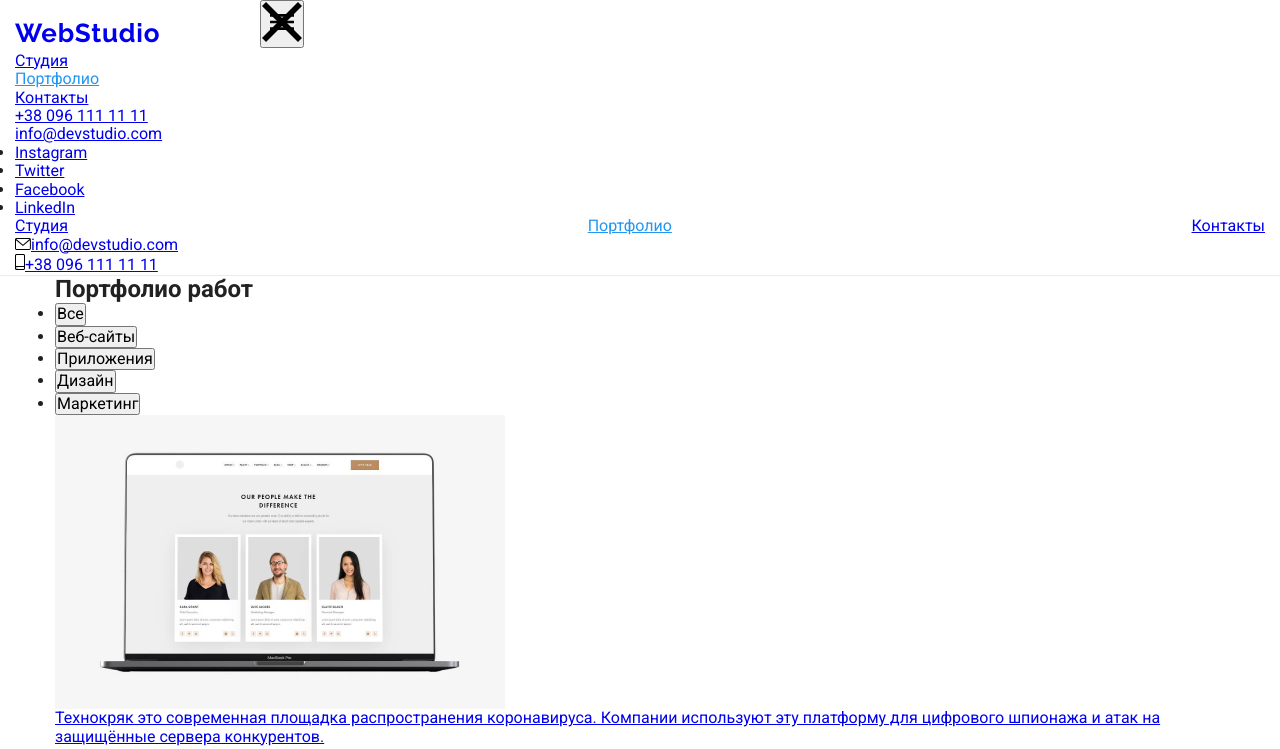
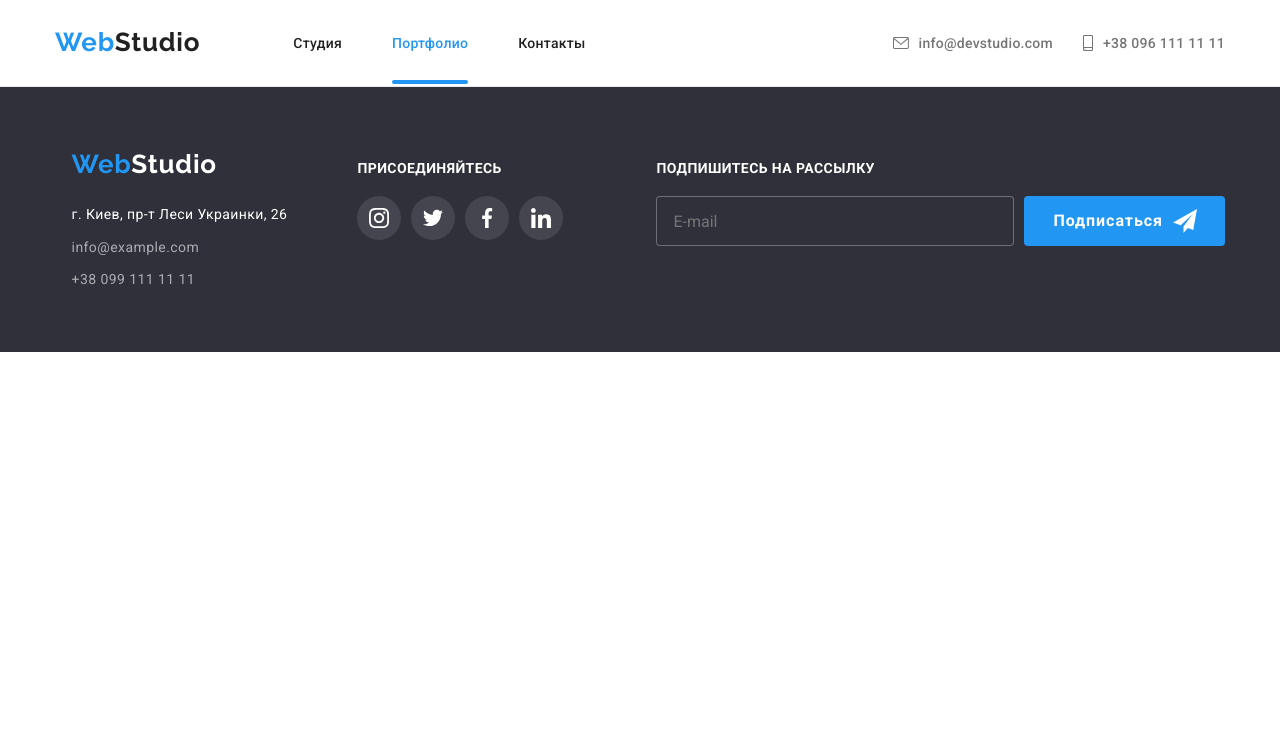
Before and after one commit to AleksandrDiakov/goit-markup-hw-08, a plain HTML site: page portfolio.html in a window 1280 px wide. Shown: the top 749 px of the page. Drawn offline with nearby package versions, Linux system fonts and the light colour scheme.

Commit message:
portfolio header & footer done

```diff
--- a/portfolio.html
+++ b/portfolio.html
@@ -16,91 +16,92 @@
 </head>
 
 <body>
-    <header>
-        <div class="page-header container">
-            <nav class="page-header__navigation">
+    <header class="page-header">
+        <div class="page-header__nav container">
             <a class="page-header__logo" href="./index.html">
-                    <span class="page-header__logo--web" id="logo">Web</span><span
-                        class="page-header__logo--studio">Studio</span>
+                <span class="page-header__logo-web">Web</span><span class="page-header__logo-studio">Studio</span>
             </a>
-                <button class="page-header__menu-burger" type="button" aria-expanded="false"
-                    aria-controls="page-header__menu-mob" data-menu-button>
+            <nav class="page-header__menu-mob menu-mob">
+                <button class="menu-mob__burger js-open-menu" type="button" aria-expanded="false"
+                    aria-controls="menu-mobile" data-menu-button>
                     <svg width="40" height="40" aria-label="Переключатель мобильного меню">
-                        <use class="page-header__icon-cross" href="./images/icons.svg#cross"></use>
-                        <use class="page-header__icon-menu" href="./images/icons.svg#menu"></use>
+                        <use class="menu-mob__icon" href="./images/icons.svg#menu"></use>
                     </svg>
                 </button>
-
-                <div class="page-header__menu-mob" id="page-header__menu-mob" data-menu>
-
-                    <ul class="page-header__menu-list">
-                        <li class="page-header__menu-item list-style">
-                            <a class="page-header__menu-link" href="index.html">Студия</a>
+                <div class="menu-mob__container js-menu-container" id="menu-mob__container" data-menu>
+                    <button class="menu-mob__burger--close js-close-menu">
+                        <svg width="19" height="19">
+                            <use href="./images/icons.svg#cross"></use>
+                        </svg>
+                    </button>
+                    <ul class="menu-mob__list">
+                        <li class="menu-mob__item list-style">
+                            <a class="menu-mob__item-link" href="index.html">Студия</a>
                         </li>
-                        <li class="page-header__menu-item list-style">
-                            <a class="page-header__menu-link current" href="portfolio.html">Портфолио</a>
+                        <li class="menu-mob__item list-style">
+                            <a class="menu-mob__item-link current" href="portfolio.html">Портфолио</a>
                         </li>
-                        <li class="page-header__menu-item list-style">
-                            <a class="page-header__menu-link" href="#">Контакты</a>
+                        <li class="menu-mob__item list-style">
+                            <a class="menu-mob__item-link" href="#">Контакты</a>
                         </li>
                     </ul>
-
-                    <ul class="page-header__menu-nav-contact">
-                        <li class="page-header__contact-item list-style">
-                            <a class="page-header__contact--call" href="tel:+380961111111">+38 096 111 11 11</a>
+                    <ul class="menu-mob__contact">
+                        <li class="menu-mob__contact-item list-style">
+                            <a class="contact-item__call" href="tel:+380961111111">+38 096 111 11 11</a>
                         </li>
-                        <li class="page-header__contact-item list-style">
-                            <a class="page-header__contact--mailto" href="mailto:info@devstudio.com">info@devstudio.com</a>
+                        <li class="menu-mob__contact-item list-style">
+                            <a class="contact-item__mailto" href="mailto:info@devstudio.com">info@devstudio.com</a>
                         </li>
                     </ul>
-
-                    <ul class="page-header__menu-social">
-                        <li class="page-header__social-item">
-                            <a class="page-header__social-link" href="#">Instagram</a>
+                    <ul class="menu-mob__social">
+                        <li class="menu-mob__social-item list-style">
+                            <a class="menu-mob__social-link" href="#">Instagram</a>
                         </li>
-                        <li class="page-header__social-item">
-                            <a class="page-header__social-link" href="#">Twitter</a>
+                        <li class="menu-mob__social-item list-style">
+                            <a class="menu-mob__social-link" href="#">Twitter</a>
                         </li>
-                        <li class="page-header__social-item">
-                            <a class="page-header__social-link" href="#">Facebook</a>
+                        <li class="menu-mob__social-item list-style">
+                            <a class="menu-mob__social-link" href="#">Facebook</a>
                         </li>
-                        <li class="page-header__social-item">
-                            <a class="page-header__social-link" href="#">LinkedIn</a>
+                        <li class="menu-mob__social-item list-style">
+                            <a class="menu-mob__social-link" href="#">LinkedIn</a>
                         </li>
                     </ul>
-
                 </div>
-
-                <ul class="page-header__menu">
-                    <li class="page-header__menu-item list-style">
-                        <a class="page-header__menu-link" href="index.html">Студия</a>
+                <div class="page-header__menu">
+                    <ul class="menu__list">
+                        <li class="menu__item list-style">
+                            <a class="menu__link" href="index.html">Студия</a>
                         </li>
-                    <li class="page-header__menu-item list-style">
-                        <a class="page-header__menu-link current" href="portfolio.html">Портфолио</a>
+                        <li class="menu__item list-style">
+                            <a class="menu__link current" href="portfolio.html">Портфолио</a>
                         </li>
-                    <li class="page-header__menu-item list-style">
-                        <a class="page-header__menu-link" href="#">Контакты</a>
+                        <li class="menu__item list-style">
+                            <a class="menu__link" href="#">Контакты</a>
                         </li>
                     </ul>
             </nav>
-            <ul class="page-header__contact">
-                <li class="page-header__contact-item list-style">
-                    <a class="page-header__contact--mailto" href="mailto:info@devstudio.com">
-                        <svg class="page-header__contact-icon" width="16" height="12">
+            <ul class="menu__contacts">
+                <li class="menu__contact-item list-style">
+                    <a class="menu__contact-mailto" href="mailto:info@devstudio.com">
+                        <svg class="menu__contact-icon" width="16" height="12">
                             <use href="./images/icons.svg#icon-envelope"></use>
-                        </svg>info@devstudio.com</a>
+                        </svg>info@devstudio.com
+                    </a>
                 </li>
-                <li class="page-header__contact-item list-style">
-                    <a class="page-header__contact--call" href="tel:+380961111111">
-                        <svg class="page-header__contact-icon" width="10" height="16">
+                <li class="menu__contact-item list-style">
+                    <a class="menu__contact-call" href="tel:+380961111111">
+                        <svg class="menu__contact-icon" width="10" height="16">
                             <use href="./images/icons.svg#icon-smartphone"></use>
-                        </svg>+38 096 111 11 11</a>
+                        </svg>+38 096 111 11 11
+                    </a>
                 </li>
             </ul>
         </div>
+        </div>
     </header>
 
-    <main>
+    <!-- <main>
         <section class="gallary">
             <div class="container">
                 <h1 class="visually-hidden ">Портфолио работ</h1>
@@ -264,10 +265,11 @@
                 </ul>
             </div>
         </section>
-    </main>
+    </main> -->
 
     <footer>
         <div class="page-footer container">
+            <div class="page-footer-tab">
                 <div class="page-footer__content">
                     <a class="page-footer__logo" href="#logo">
                         <span class="page-footer__logo--web">Web</span><span class="page-footer__logo--studio">Studio</span>
@@ -315,6 +317,7 @@
                         </li>
                     </ul>
                 </div>
+            </div>
             <div class="page-footer__signature">
                 <h3 class="page-footer__title">Подпишитесь на рассылку</h3>
                 <div class="page-footer__signature-field">
--- a/sass/main.scss
+++ b/sass/main.scss
@@ -1,11 +1,9 @@
 @import "./utils/variables";
 @import "./utils/base";
-@import "./utils/breakpoints";
 @import "./components/header";
 @import "./components/_logo";
 @import "./components/header_menu_mob";
 @import "./components/header_menu";
-@import "./components/header_contact";
 @import "./components/hero";
 @import "./components/modal";
 @import "./components/feature";
--- a/sass/utils/_breakpoints.scss
+++ /dev/null
@@ -1,6 +0,0 @@
-$breakpoints: (
-  'mobile':  ( min-width:  480px ),
-  'tablet': ( min-width:  768px ),
-  'desktop-xl':  ( min-width: 1200px ),
-  'desktop-x2-retina': (min-width: 1600px)
-) !default;
```
Also changed, not shown: index.html (+1 -0 lines), sass/components/_header_contact.scss (added), 2 other files. Lines whose indentation alone changed are shown as unchanged.
